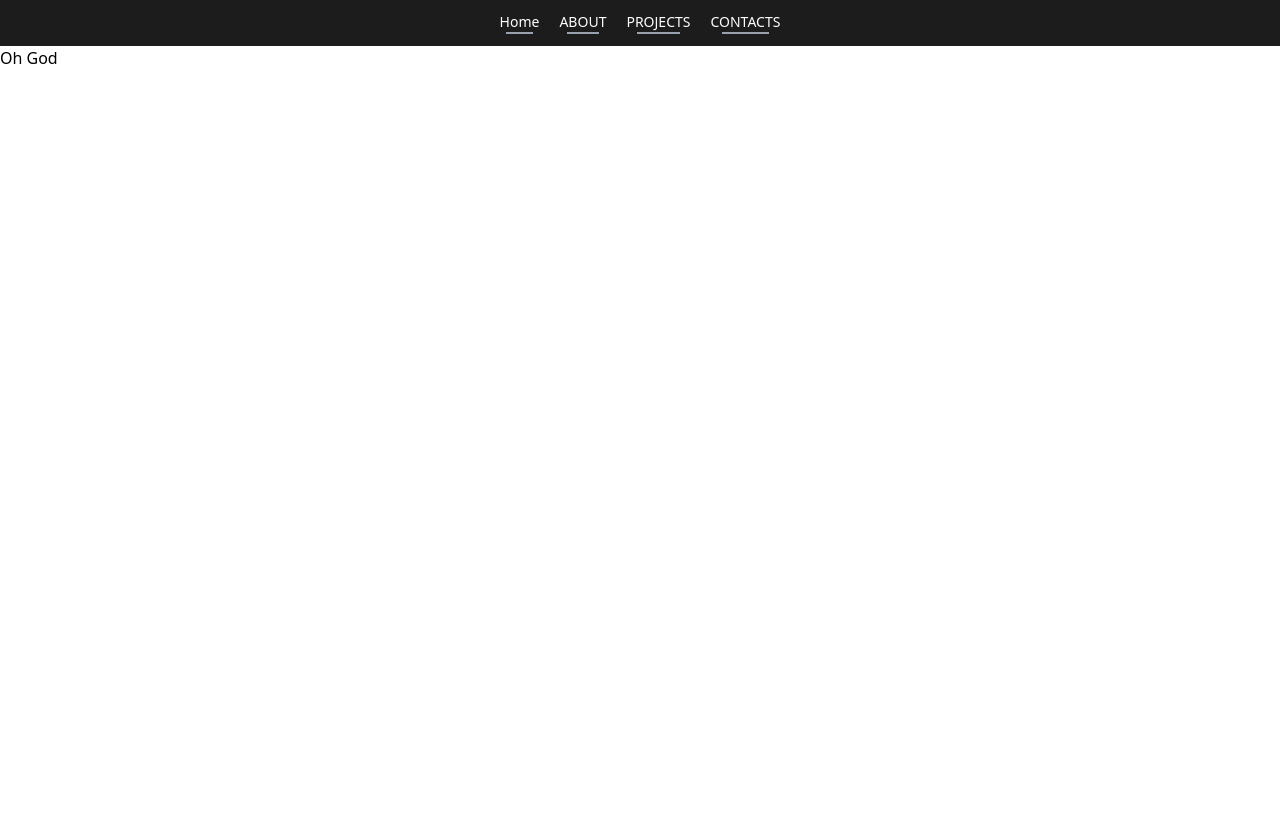
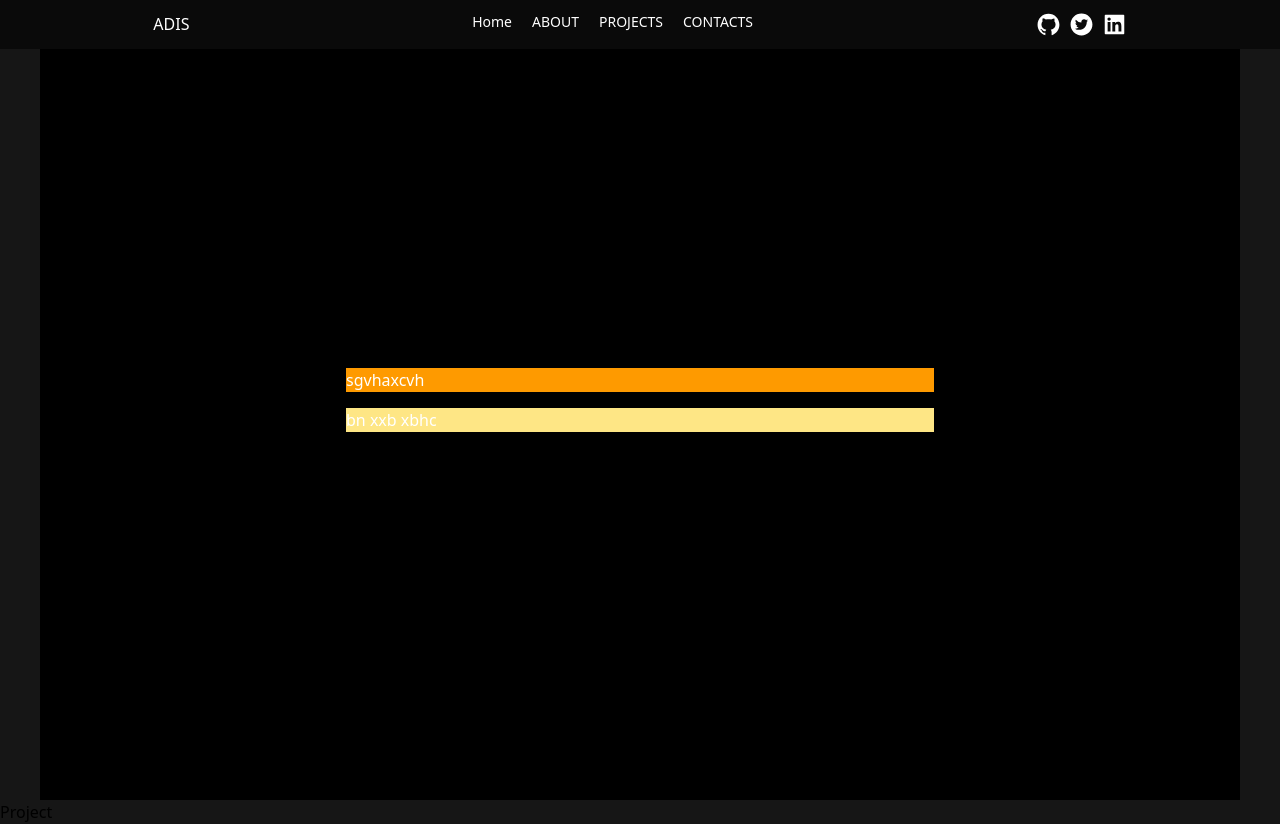
Before and after one commit to Adis-ore/Portfolio, a React (Vite) app: page / in a window 1280 px wide. Before the commit the page ends 800 px from the top, so only its background shows below. Built offline with nearby package versions, Linux system fonts and the light colour scheme.

Commit message:
Updated Navbar

```diff
--- a/package.json
+++ b/package.json
@@ -17,7 +17,8 @@
     "react-dom": "^19.1.0",
     "react-icons": "^5.5.0",
     "react-router-dom": "^7.6.2",
-    "tailwindcss": "^4.1.10"
+    "tailwindcss": "^4.1.10",
+    "typewritter": "^1.0.9"
   },
   "devDependencies": {
     "@eslint/js": "^9.25.0",
--- /dev/null
+++ b/src/Component/Hero.jsx
@@ -0,0 +1,13 @@
+import React from 'react'
+import {TypeWritter} from 'typewritter';
+
+const Hero = () => {
+  return (
+    <div className='text-white px-3 mx-10  bg-[#000000] h-screen flex items-center justify-center flex-col gap-4'>
+         <div className='w-[50%] bg-amber-500'>sgvhaxcvh</div>
+         <div className='w-[50%] bg-amber-200'>bn xxb xbhc</div>
+    </div>
+  )
+}
+
+export default Hero
--- a/src/Component/Navbar.jsx
+++ b/src/Component/Navbar.jsx
@@ -1,48 +1,93 @@
+import { AiFillLinkedin } from "react-icons/ai";
+import { AiFillTwitterCircle } from "react-icons/ai";
+import { AiFillGithub } from "react-icons/ai";
 import { BiMenu } from "react-icons/bi";
-import React, { useState } from 'react'
-import { NavLink } from 'react-router-dom'
+import React, { useState } from "react";
+import { NavLink, Link } from "react-router-dom";
 import { IoIosArrowForward } from "react-icons/io";
 
 const Navbar = () => {
-
   const [open, setOpen] = useState(false);
 
-
   return (
-    <div className='bg-[#1C1C1C]  text-white p-3 flex justify-center'>
-        <ul className='hidden sm:flex gap-5 text-sm '>
-            <NavLink className="flex flex-col items-center gap-" >
+    <div className="bg-[#0A0A0A]  text-white p-3 flex justify-around w-[100%] fixed top-0  ">
+        <div className="text-white">
+            <p>ADIS</p>
+        </div>
+      <ul className="hidden sm:flex gap-5 text-sm ">
+        <NavLink className="flex flex-col items-center gap-">
           <a href="#home">Home</a>
-                <hr className="hidden w-2/3 bg-gray-400 border-none h-[1.5px]" />
         </NavLink>
-            <NavLink className="flex flex-col items-center gap-" >
+        <NavLink className="flex flex-col items-center gap-">
           <a href="">ABOUT</a>
-                <hr className="hidden w-2/3 bg-gray-400 border-none h-[1.5px]" />
         </NavLink>
-            <NavLink className="flex flex-col items-center gap-" >
+        <NavLink className="flex flex-col items-center gap-">
           <a href="">PROJECTS</a>
-                <hr className="hidden w-2/3 bg-gray-400 border-none h-[1.5px]" />
         </NavLink>
-            <NavLink className="flex flex-col items-center gap-" >
+        <NavLink className="flex flex-col items-center gap-">
           <a href="">CONTACTS</a>
-                <hr className="hidden w-2/3 bg-gray-400 border-none h-[1.5px]" />
         </NavLink>
       </ul>
+        <div className="text-white hidden sm:flex gap-2 justify-around ">
+            <Link to={"https://github.com/Adis-ore"}>
+                <AiFillGithub className="text-[25px]" />
+            </Link>
+            <Link to={""}>
+                <AiFillTwitterCircle className="text-[25px]" />
+            </Link>
+            <Link to={""}>
+                <AiFillLinkedin className="text-[25px]" />
+            </Link>
+        </div>
+
+      {/* Side bar */}
       <div className="sm:hidden flex items-center justify-end w-full">
-            <BiMenu onClick={()=> setOpen(true)} className="text-[30px] cursor-pointer" />
+        <BiMenu
+          onClick={() => setOpen(true)}
+          className="text-[30px] cursor-pointer"
+        />
       </div>
-        <div   className={`fixed top-0 right-0 bottom-0 overflow-hidden bg-white transition-all z-50 ${
-    open ? 'w-64 sm:w-72' : 'w-0'
+      <div
+        className={`fixed top-0 right-0 bottom-0 overflow-hidden bg-[#161616] transition-all z-50 ${
+          open ? "w-64 sm:w-72" : "w-0"
         }`}
-  style={{ transitionProperty: 'width', transitionDuration: '300ms' }}>
-            <div>
-                <div onClick={()=> setOpen(false)}>
-                    <IoIosArrowForward className="text-black"/>
+        style={{ transitionProperty: "width", transitionDuration: "300ms" }}
+      >
+        <div className="flex flex-col h-full">
+          <div
+            onClick={() => setOpen(false)}
+            className=" flex items-center gap-4 p-3 cursor-pointer "
+          >
+            <IoIosArrowForward className="h-4 rotate-180" />
+            <p>Back</p>
+          </div>
+          <NavLink onClick={() => setOpen(false)} className="py-2 pl-6 ">
+            HOME
+          </NavLink>
+          <NavLink onClick={() => setOpen(false)} className="py-2 pl-6">
+            ABOUT
+          </NavLink>
+          <NavLink onClick={() => setOpen(false)} className="py-2 pl-6 ">
+            PROJECT
+          </NavLink>
+          <NavLink onClick={() => setOpen(false)} className="py-2 pl-6 ">
+            CONTACTS
+          </NavLink>
+          <div className="text-white flex gap-2 justify-start py-2 pl-6 ">
+            <Link to={"https://github.com/Adis-ore"}>
+                <AiFillGithub className="text-[25px]" />
+            </Link>
+            <Link to={""}>
+                <AiFillTwitterCircle className="text-[25px]" />
+            </Link>
+            <Link to={""}>
+                <AiFillLinkedin className="text-[25px]" />
+            </Link>
         </div>
         </div>
       </div>
     </div>
-  )
-}
+  );
+};
 
-export default Navbar
+export default Navbar;
--- a/src/Pages/Home.jsx
+++ b/src/Pages/Home.jsx
@@ -1,9 +1,12 @@
 import React from 'react'
+import Hero from '../Component/Hero'
+import Project from './Project'
 
 const Home = () => {
   return (
-    <div>
-        <p>Oh God</p>
+    <div className='bg-[#161616]' >
+        <Hero/>
+        <Project/>
     </div>
   )
 }
```
Also changed, not shown: 1 other file (tests, documents, lock files or other folders). Lines whose indentation alone changed are shown as unchanged.
